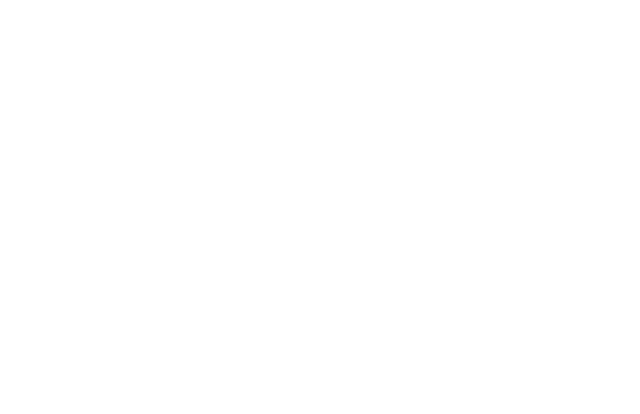
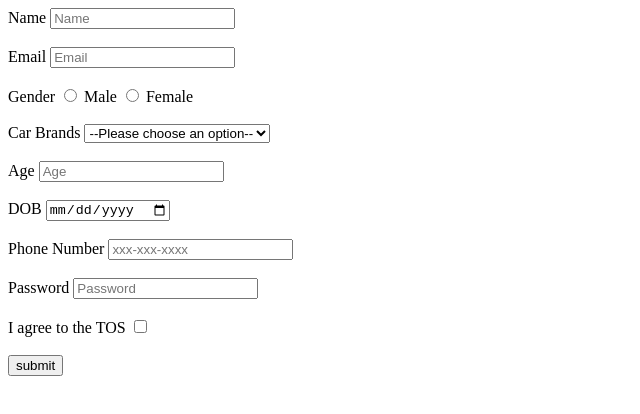
Before and after one commit to acciojob/signup-form-car-Mj-CodeWithMj, a website: page main.html in a window 1280 px wide. Shown: the whole page, without its empty margins (0-640 px from the left). Drawn offline with Linux system fonts and the light colour scheme.

Commit message:
created a submission

```diff
--- a/main.html
+++ b/main.html
@@ -7,6 +7,53 @@
 </head>
 
 <body>
+	<form method="post">
+		<label for="name">Name</label>
+		<input type="text" id="name" placeholder="Name" required>
+		<br>
+		<br>
+		<label for="email">Email</label>
+		<input type="email" id="email" placeholder="Email" required>
+		<br>
+		<br>
+		<label>Gender</label>
+		<input type="radio" id="gender_m" name="gender" required>
+		<label for="gender_m">Male</label>
+		<input type="radio" id="gender_f" name="gender" required>
+		<label for="gender_f">Female</label>
+		<br>
+		<br>
+		<label for="cars">Car Brands</label>
+		<select id="cars" required>
+			<option value="" disabled selected>	--Please choose an option--</option>
+			<option>BMW</option>
+			<option>VOLVO</option>
+			<option>BUGATII</option>
+		</select>
+		<br>
+		<br>
+		<label for="age">Age</label>
+		<input type="number" id="age" placeholder="Age" required>
+		<br>
+		<br>
+		<label for="dob">DOB</label>
+		<input type="date" id="dob" required>
+		<br>
+		<br>
+		<label for="tel">Phone Number</label>
+		<input type="tel" id="tel" placeholder="xxx-xxx-xxxx">
+		<br>
+		<br>
+		<label for="password">Password</label>
+		<input type="password" id="password" placeholder="Password" required>
+		<br>
+		<br>
+		<label for="tos">I agree to the TOS</label>
+		<input type="checkbox" id="tos" required>
+		<br>
+		<br>
+		<input type="submit" value="submit">
+	</form>
 	<!-- the entire body must be written by student -->
     <script type="text/javascript" src="./script.js">
 </script>
```
